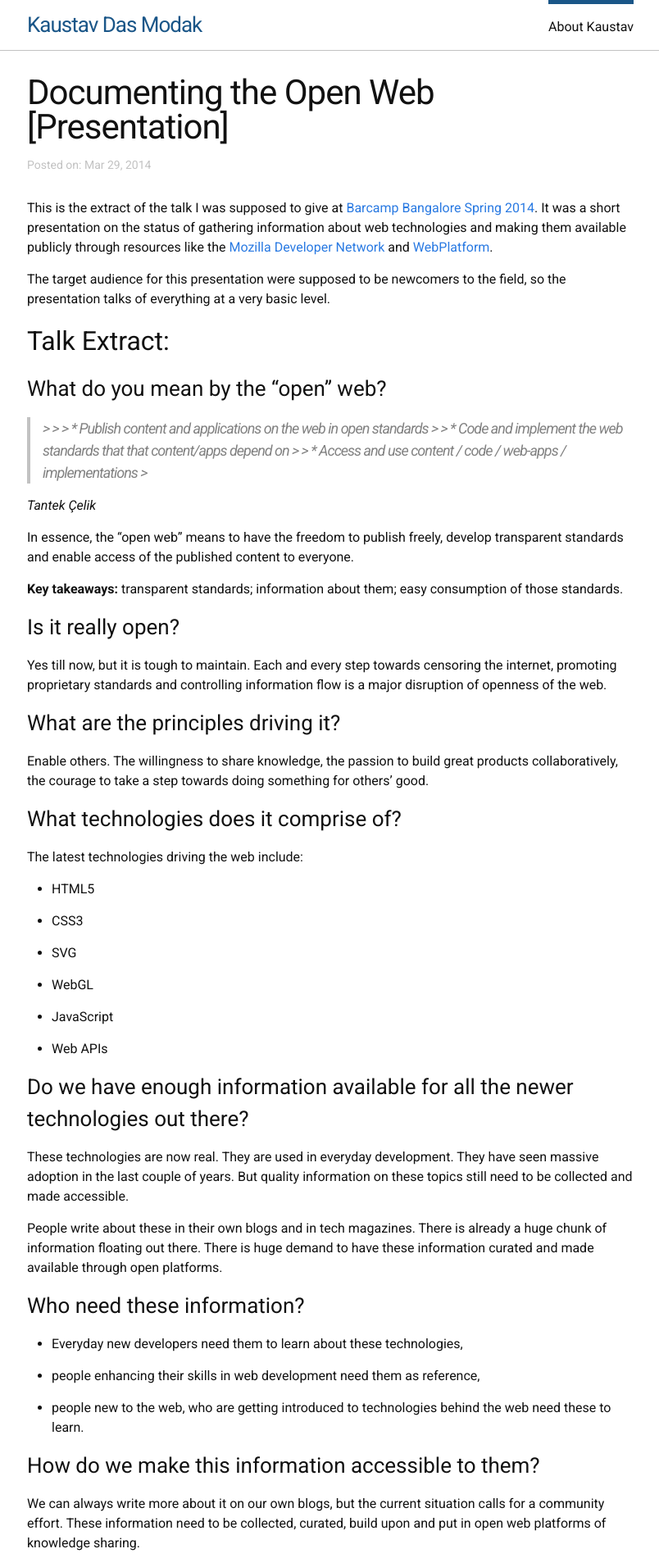
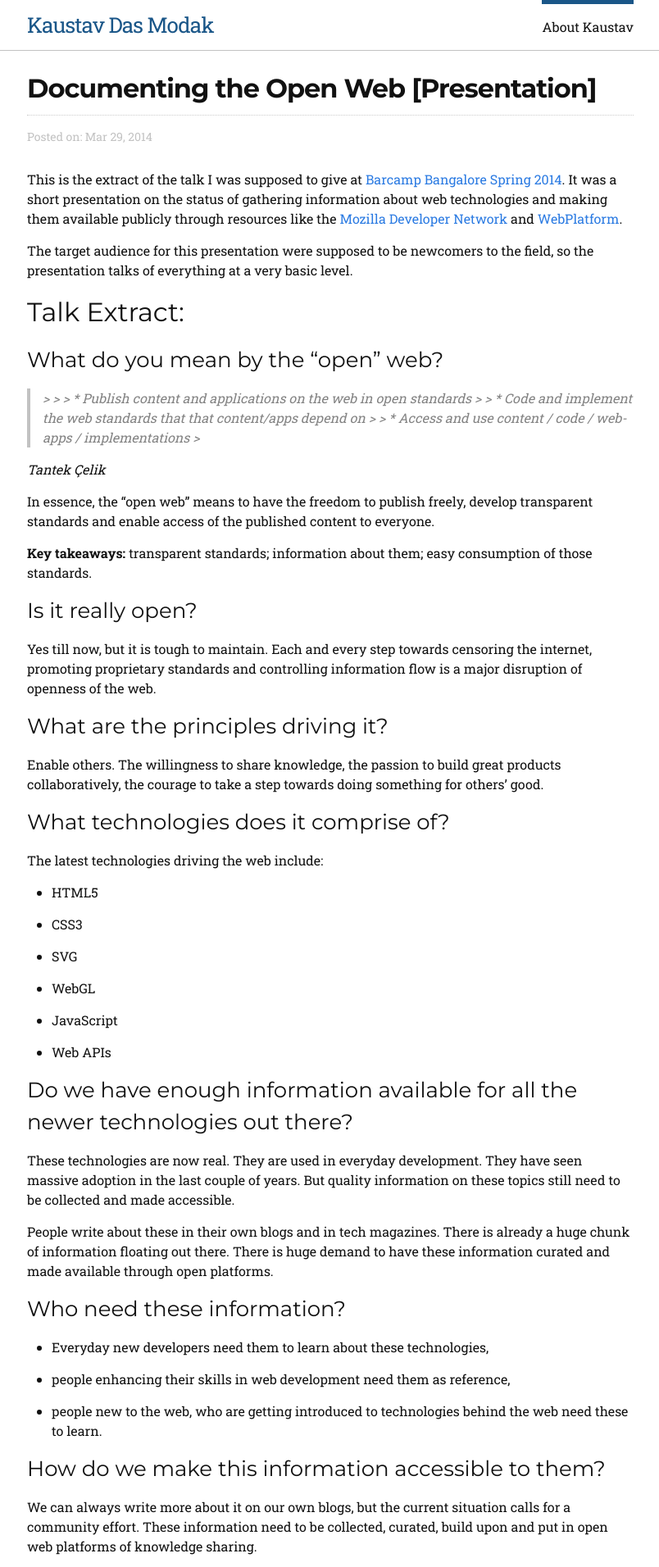
Before and after one commit to kaustavdm/website, a Jekyll site: the page built from _posts/2014-03-29-documenting-open-web-presentation.markdown, in a window 1280 px wide. Shown: the top 1912 px of the page at 82% size, without its empty margins (237-1041 px from the left). Built offline with Jekyll 4.4.1, drawn with Linux system fonts in a browser that asks for light colours.

Commit message:
Change font family and post heading style
Signed-off-by: Kaustav Das Modak <kaustav.dasmodak@yahoo.co.in>

```diff
--- a/_includes/head.html
+++ b/_includes/head.html
@@ -7,7 +7,7 @@
   <title>{% if page.title %}{{ page.title }}{% else %}{{ site.title }}{% endif %}</title>
   <meta name="description" content="{% if page.excerpt %}{{ page.excerpt | strip_html | strip_newlines | truncate: 160 }}{% else %}{{ site.description }}{% endif %}">
 
-  <link href="https://fonts.googleapis.com/css?family=Roboto:400,700,400italic,700italic&subset=latin,latin-ext,greek" rel="stylesheet" type="text/css">
+  <link href="https://fonts.googleapis.com/css?family=Montserrat:400,700|Roboto+Slab:400,700" rel="stylesheet" type="text/css">
   <link rel="stylesheet" href="{{ "/css/main.css" | prepend: site.baseurl }}">
   <link rel="canonical" href="{{ page.url | replace:'index.html','' | prepend: site.baseurl | prepend: site.url }}">
   <link rel="alternate" type="application/rss+xml" title="{{ site.title }}" href="{{ "/feed.xml" | prepend: site.baseurl | prepend: site.url }}">
--- a/_sass/_base.scss
+++ b/_sass/_base.scss
@@ -84,6 +84,7 @@ li {
  * Headings
  */
 h1, h2, h3, h4, h5, h6 {
+    font-family: $heading-font-family;
     font-weight: $base-font-weight;
 }
 
@@ -115,8 +116,7 @@ blockquote {
     color: $grey-color;
     border-left: 4px solid $grey-color-light;
     padding-left: $spacing-unit / 2;
-    font-size: 18px;
-    letter-spacing: -1px;
+    font-size: 1rem;
     font-style: italic;
 
     > :last-child {
--- a/_sass/_layout.scss
+++ b/_sass/_layout.scss
@@ -208,7 +208,10 @@ h1 {
 }
 
 .post-title {
-    font-size: 42px;
+    font-size: 2rem;
+    font-weight: 700;
+    padding-bottom: 1rem;
+    border-bottom: 1px dotted #ccc;
     letter-spacing: -1px;
     line-height: 1;
 
--- a/css/main.scss
+++ b/css/main.scss
@@ -6,7 +6,8 @@
 
 
 // Our variables
-$base-font-family: "Roboto", "Helvetica Neue", Helvetica, Arial, sans-serif;
+$base-font-family: "Roboto Slab", "Helvetica Neue", Helvetica, Arial, sans-serif;
+$heading-font-family: "Montserrat", "Helvetica Neue", Helvetica, Arial, sans-serif;
 $base-font-size:   16px;
 $base-font-weight: 400;
 $small-font-size:  $base-font-size * 0.875;
```
